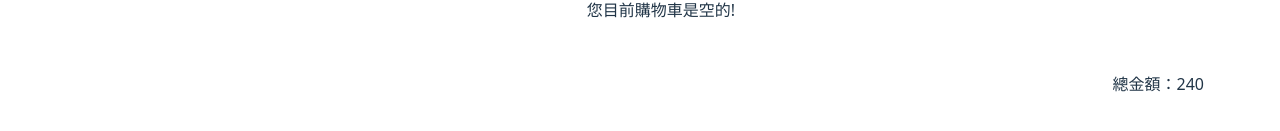
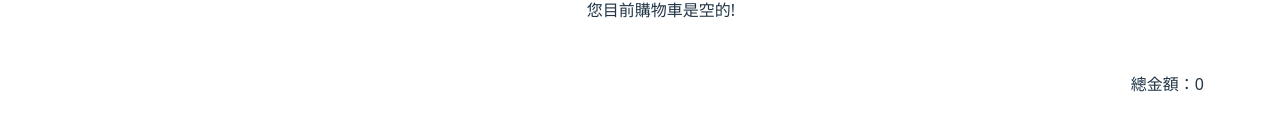
Before and after one commit to hao0609/vue-Pinia-practice, a Vue app: page / in a window 1280 px wide. Shown: the part 607-738 px from the top of the page. Built offline with nearby package versions, Linux system fonts and the light colour scheme.

Commit message:
購物車物品刪除及 總金額計算完成

```diff
--- a/src/product.vue
+++ b/src/product.vue
@@ -17,6 +17,7 @@
     const addCart = (prod) =>{
         cart.addCartArray(prod)
     }
+
 
 
 
@@ -68,14 +69,14 @@
                     <div class="quality">
                             <button @click="cart.addQuality(item.id)">+</button>
                             <div>{{item.quality}}</div>
-                            <button @click="cart.reduceQuality(item.quality)">-</button>
+                            <button @click="cart.reduceQuality(item.id)">-</button>
                     </div>
                     <div class="total">{{item.totalprice}}</div>
 
-                    <div class="quality">刪除</div>
+                    <div class="quality"><button @click="cart.deleteCartProd(item.id)">刪除</button></div>
                 </div>
                 <div class="totalPrice_box">
-                    總金額：<span id="totalPrice">240</span>
+                    總金額：<span id="totalPrice">{{cart.totalPrice}}</span>
                 </div>
 
             </div>
--- a/src/stores/cart.js
+++ b/src/stores/cart.js
@@ -9,7 +9,13 @@ export const useAddCart = defineStore('cart',{
         ]
     }),
     getters:{
-
+        totalPrice:(state)=>{
+            let result = 0
+            state.cartArray.forEach(item=>{
+                result+=item.totalprice
+            })
+            return result
+        }
     },
     actions:{
         addCartArray(prod){
@@ -33,25 +39,52 @@ export const useAddCart = defineStore('cart',{
             }
         },
         addQuality(prodId){
-            console.log(prodId);
 
+            // 利用 forEach 尋找 cartArray 裡 id 相符的資料，並添加數量
             this.cartArray.forEach((item)=>{
-                console.log(item.id);
 
                 if (item.id == prodId) {
                     item.quality++
-                }else{
-                    //
-
                 }
             })
 
-      },
-        reduceQuality(quality){
-            // if (quality>0) {
-            //   return  quality.value--
-            // }
+        },
+        reduceQuality(prodId){
+            // 利用 forEach 尋找 cartArray 裡 id 相符的資料，並減少數量
+            this.cartArray.forEach((item)=>{
+
+                if (item.id == prodId) {
+                    if (item.quality>0) {
+                        item.quality--
+                    }
+                    // 若數量減到為0時，讓用戶選擇是否要刪除該產品
+                    if (item.quality==0) {
+                        setTimeout(()=>{
+                            this.deleteCartProd(prodId,"qualityZero")
+                        }
+                        ,500)
+                    }
+                }
+            })
+        },
+        deleteCartProd(prodId,type){
+            const checkDelete = confirm('是否要刪除該筆產品?')
+            if (checkDelete) {
+                 // 若是，讓 cartArray 利用 filter 重新篩選該 ID 產品的資料，並重新賦值
+                 this.cartArray =  this.cartArray.filter(item =>item.id !== prodId)
+             }else{
+                 // 若否，則刪除類型是 "數量為0時"，讓該產品數量回復為1
+                if (type === 'qualityZero') {
+                    this.cartArray.forEach((item)=>{
+                        if (item.id == prodId) {
+                            item.quality=1
+                        }
+                    })
+                }
+
+             }
         }
+
 
     }
 })
```
